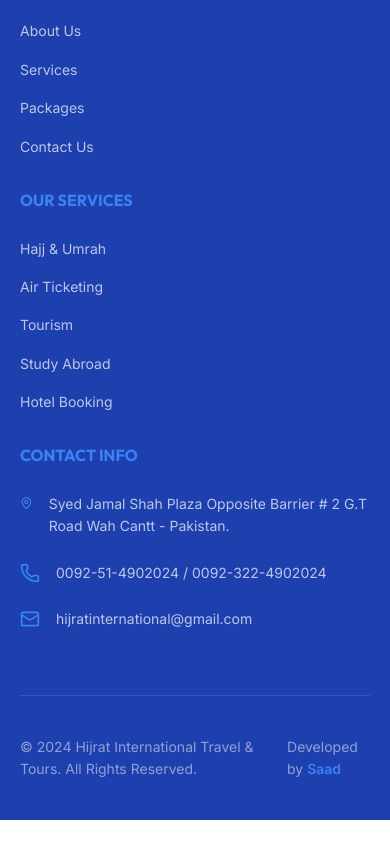
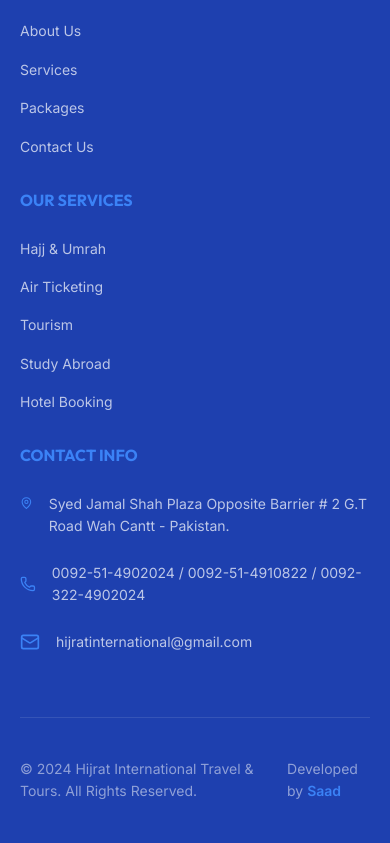
Before and after one commit to SaadAbdullah72/hijrat-International, a React (Vite) app in the folder frontend/: page / in a window 390 px wide. Shown: the part 8724-9567 px from the top of the page. Before the commit the page ends 9544 px from the top, so only its background shows below. Built offline with nearby package versions, Linux system fonts and the light colour scheme.

Commit message:
Updated local .env and footer phone numbers

```diff
--- a/frontend/src/components/Footer.jsx
+++ b/frontend/src/components/Footer.jsx
@@ -57,7 +57,7 @@
               </li>
               <li style={{ display: 'flex', gap: '1rem', alignItems: 'center' }}>
                 <Phone size={20} color="var(--secondary)" />
-                <span style={{ color: 'rgba(255,255,255,0.7)' }}>0092-51-4902024 / 0092-322-4902024</span>
+                <span style={{ color: 'rgba(255,255,255,0.7)' }}>0092-51-4902024 / 0092-51-4910822 / 0092-322-4902024</span>
               </li>
               <li style={{ display: 'flex', gap: '1rem', alignItems: 'center' }}>
                 <Mail size={20} color="var(--secondary)" />
```
